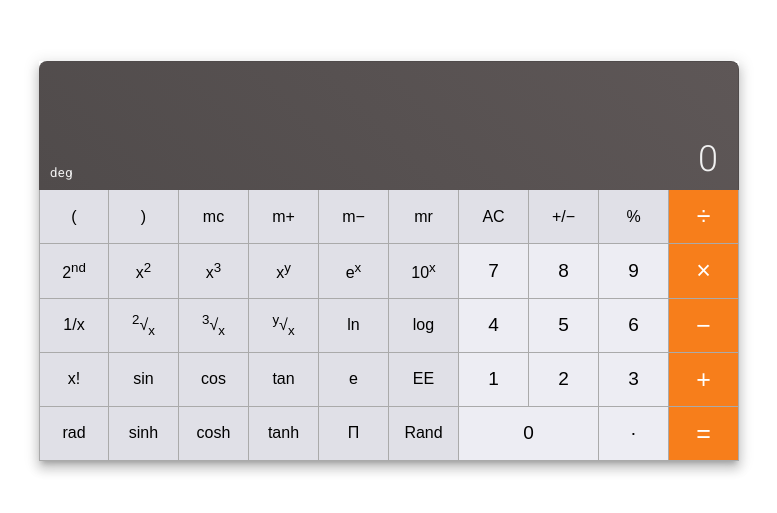
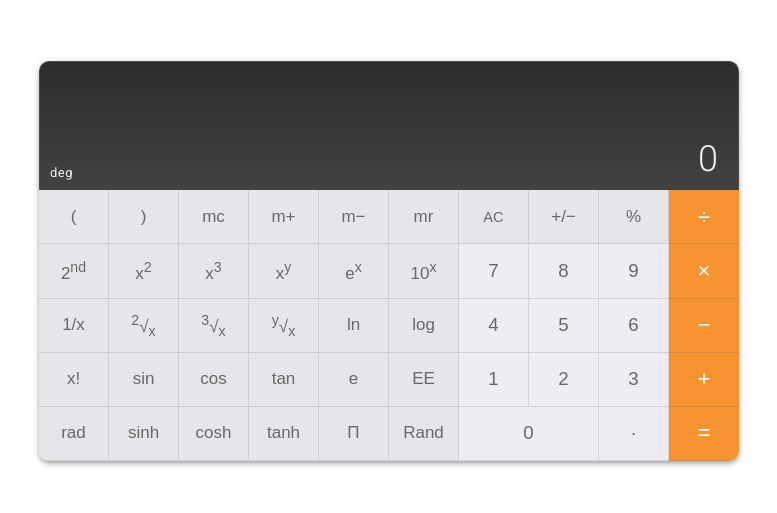
Before and after one commit to lukePeavey/calculator, a React (Create React App) app: page / in a window 1280 px wide. Shown: the part 139-652 px from the top of the page, without its empty margins (251-1028 px from the left). Built offline with nearby package versions, Linux system fonts and the light colour scheme.

Commit message:
Cleanup styles

```diff
--- a/src/components/app/App.css
+++ b/src/components/app/App.css
@@ -3,13 +3,12 @@ On larger screens, there is a fixed width/height.
 @todo - Check current browser support for vw/vh units  */
 
 .App {
-  position: relative;
+  min-height: 100vh;
+  width: 100%;
   display: flex;
   align-items: center;
   justify-content: center;
   text-align: center;
-  width: 100vw;
-  height: 100vh;
   font-family: 'Roboto', sans-serif;
   -webkit-font-smoothing: antialiased;
   -moz-osx-font-smoothing: grayscale;
@@ -19,22 +18,30 @@ On larger screens, there is a fixed width/height.
   flex-direction: column;
   width: 100vw;
   height: 100vh;
+  box-shadow: 0 4px 5px 0 rgba(0, 0, 0, 0.14), 0 1px 10px 0 rgba(0, 0, 0, 0.12),
+    0 2px 4px -1px rgba(0, 0, 0, 0.2);
+  border-radius: 10px;
 }
 
-@media screen and (min-width: 400px) {
 .calculator.basic {
   height: 400px;
   width: 290px;
-    box-shadow: 0 8px 10px 1px rgba(0, 0, 0, 0.14),
-      0 3px 14px 2px rgba(0, 0, 0, 0.12), 0 5px 5px -3px rgba(0, 0, 0, 0.2);
-  }
 }
 
-@media screen and (min-width: 725px) {
 .calculator.scientific {
   height: 400px;
   width: 700px;
-    box-shadow: 0 8px 10px 1px rgba(0, 0, 0, 0.14),
-      0 3px 14px 2px rgba(0, 0, 0, 0.12), 0 5px 5px -3px rgba(0, 0, 0, 0.2);
+}
+
+@media (max-width: 450px), (max-width: 740px) and (max-height: 450px) {
+  .calculator {
+    position: fixed;
+    top: 0;
+    left: 0;
+    right: 0;
+    width: 100% !important;
+    height: 100% !important;
+    box-shadow: none;
+    border-radius: 0;
   }
 }
--- a/src/components/display/Display.css
+++ b/src/components/display/Display.css
@@ -4,9 +4,10 @@
   align-items: flex-end;
   flex: 1 1 0;
   padding: 10px 20px 10px 10px;
-  background: linear-gradient(45deg, #504b4b, #5e5757);
+  background: linear-gradient(to bottom, #2f2c2c, #444141);
   border: solid 1px #504b4b;
   border-bottom-width: 0;
+  border-radius: 10px 10px 0 0;
   font-size: 36px;
   font-weight: 300;
   color: #f1f1f1;
@@ -19,14 +20,8 @@
   letter-spacing: 0.5px;
 }
 
-@media screen and (min-width: 400px) {
-  .basic .Display {
-    border-radius: 8px 8px 0 0;
+@media (max-width: 450px), (max-width: 740px) and (max-height: 450px) {
+  .Display {
+    border-radius: 0;
   }
 }
-
-@media screen and (min-width: 700px) {
-  .scientific .Display {
-    border-radius: 8px 8px 0 0;
-  }
-}
--- a/src/components/key/Key.css
+++ b/src/components/key/Key.css
@@ -1,4 +1,4 @@
-/* Height width of keys is set with flexbox */
+/* The height and width of the keys is set with flexbox */
 .Key {
   display: flex;
   align-items: center;
@@ -10,18 +10,18 @@
   border-top-width: 0;
   border-right-width: 1px;
   border-bottom-width: 1px;
-  background: #e0e0e7;
-  border-color: #aaa;
-  font-size: 22px;
-  font-weight: 300;
-  transition: all 100ms;
+  background: #e5e5ea;
+  border-color: rgba(84, 77, 77, 0.25);
+  color: #6a6767;
+  font-size: 20px;
+  font-weight: 400;
 }
 .Key.number {
   background: #ededf3;
 }
 
-.Key:first-of-type {
-  border-left-width: 1px !important;
+.Key:last-of-type {
+  border-right-width: 0;
 }
 
 /* Keys with special styles
@@ -29,57 +29,38 @@
 #zero {
   flex: 2 0 50%; /* The zero is twice the width of other keys */
 }
+.Key:last-of-type .Key-label {
+  /* Basic operation keys: add, subtract, multiply, divide, equals */
+  font-size: 130%;
+}
+#clear .Key-label {
+  font-size: 86%;
+}
+.Key.number .Key-label {
+  font-size: 110%;
+}
 .Key:last-of-type {
-  /* The symbols for the operation keys render smaller than regular characters
- so they have a larger font size to make them look more equal */
-  font-size: 27px;
-}
-
-#percent,
-#neg,
-#clear {
-  /* These characters look slightly oversized, so they have a smaller font size */
-  font-size: 20px;
-}
-
-.Key:last-of-type {
-  background: #f77e1b;
+  background: #f59330;
   color: #fff;
-}
-
-.Key-label {
 }
 
 /* Active state for regular keys */
 .Key:active,
 .Key.active {
-  background: #d8d8df;
+  background: linear-gradient(to left, #d5d5db, #dfdfdf);
 }
-
 .Key:last-of-type:active,
 .Key:last-of-type.active {
-  background: #ff8f39;
+  background: linear-gradient(to left, #db944c, #ed9c4a);
 }
 
 /* Styles for scientific mode
 -----------------------------------------------*/
-.calculator.scientific .Key {
-  font-size: 16px;
+.scientific .Key {
   flex: 1 1 10%;
+  font-size: 17px;
+  border-color: rgba(84, 77, 77, 0.17);
 }
-.calculator.scientific .Key.number {
-  font-size: 19px;
-}
-.calculator.scientific .Key:last-of-type {
-  font-size: 25px;
-}
-
 .calculator.scientific #zero {
   flex: 2 0 20%;
 }
-
-.scientific #percent,
-.scientific #neg,
-.scientific #clear {
-  font-size: 16px;
-}
--- a/src/components/keypad/keypad.css
+++ b/src/components/keypad/keypad.css
@@ -11,3 +11,14 @@ This allows the hight of the calculator to scale on smaller screens. */
   display: flex;
   flex: 1 0 20%;
 }
+
+.Keypad-row:last-of-type {
+  border-radius: 0 0 10px 10px;
+  overflow: hidden;
+}
+
+@media (max-width: 450px), (max-width: 740px) and (max-height: 450px) {
+  .Keypad-row:last-of-type {
+    border-radius: 0;
+  }
+}
--- a/src/containers/App.js
+++ b/src/containers/App.js
@@ -62,9 +62,9 @@ class AppContainer extends Component {
 
   // Set mode based on device orientation (only on small screens)
   componentDidMount() {
-    const mobilePortrait = window.matchMedia('(max-width: 420px)')
+    const mobilePortrait = window.matchMedia('(max-width: 450px)')
     const mobileLandscape = window.matchMedia(
-      '(max-width: 740px) and (max-height: 420px)'
+      '(max-width: 740px) and (max-height: 450px)'
     )
     const landscape = window.matchMedia('(orientation: landscape)')
 
--- a/src/index.css
+++ b/src/index.css
@@ -6,6 +6,15 @@ html {
 *::before,
 *::after {
   box-sizing: inherit;
+}
+a, button, input, textarea {
+  -webkit-tap-highlight-color: rgba(0,0,0,0)
+}
+
+button {
+  -webkit-appearance: none;
+  box-shadow: none;
+  border: none;
 }
 
 button,
```
Lines whose indentation alone changed are shown as unchanged.
